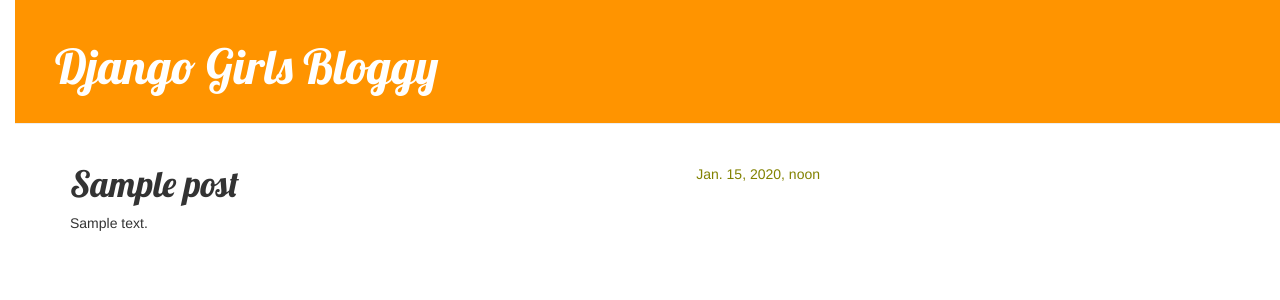
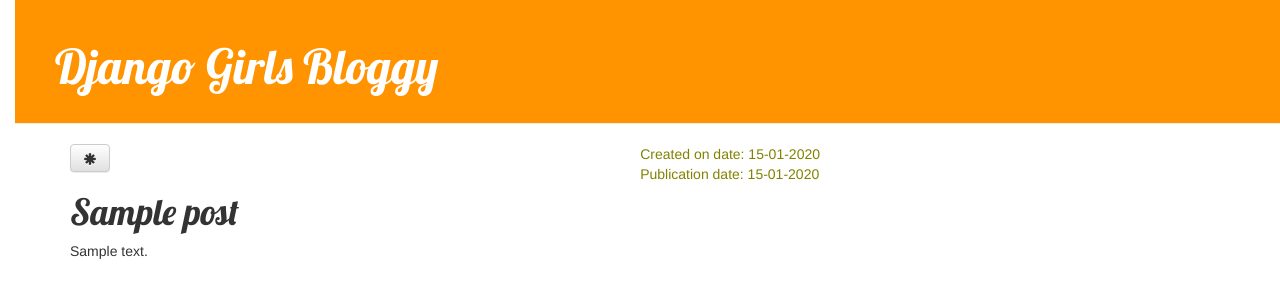
Before and after one commit to MGonen/my-first-blog, a Django app: page /post/1/ in a window 1280 px wide. Shown: the top 300 px of the page. Run offline with Django 3.2, Linux system fonts and the light colour scheme; tables that the repository leaves empty hold one stand-in row (values such as "Sample post"); some libraries are stand-ins or nearby versions.

Commit message:
Now the publication button is shown in case the post has no publicaion date, and when the publication date is in the future. but still not if the post is already published

```diff
--- a/blog/templates/blog/base.html
+++ b/blog/templates/blog/base.html
@@ -10,7 +10,7 @@
     </head>
     <body>
         <div class="page-header">
-            {% if user.is_authenticated %}:
+            {% if user.is_authenticated %}
                 <a href="{% url 'post_unpublished_list' %}" class="top-menu"><span class="glyphicon glyphicon-asterisk"></span></a>
                 <a href="{% url 'post_new' %}" class="top-menu"><span class="glyphicon glyphicon-plus"></span></a>
             {% endif %}
--- a/blog/templates/blog/post_detail.html
+++ b/blog/templates/blog/post_detail.html
@@ -2,17 +2,27 @@
 
 {% block content %}
     <div class="post">
-        {% if post.published_date %}
+        {% if already_published %}
             <div class="date">
                 {{ post.published_date }}
             </div>
+        {% else %}
+            <div class="date">
+                    Created on date: {{ post.created_date|date:"d-m-Y" }}<br/>
+                {% if post.published_date %}
+                    Publication date: {{ post.published_date|date:"d-m-Y" }}                 {% else %}
+                    No publication date yet
+                {% endif %}
+            </div>
+
+
+
         {% endif %}
         {% if user.is_authenticated %}
             <a class="btn btn-default" href="{% url 'post_edit' pk=post.pk %}"><span class="glyphicon glyphicon-pencil"></span></a>
             <a class="btn btn-default" href="{% url 'post_delete' pk=post.pk %}"><span class="glyphicon glyphicon-minus"></span></a>
         {% endif %}
-        {% if not post.published_date %}
-{#            <a class="btn btn-default" href="{% url 'post_edit' pk=post.pk %}"><span class="glyphicon glyphicon-asterisk"></span></a>#}
+        {% if not already_published %}
             <a class="btn btn-default" href="{% url 'post_publish' pk=post.pk %}"><span class="glyphicon glyphicon-asterisk"></span></a>
         {% endif %}
         <h1>{{ post.title }}</h1>
--- a/blog/templates/blog/post_list.html
+++ b/blog/templates/blog/post_list.html
@@ -6,7 +6,7 @@
                 {{ post.published_date }}
             </div>
             <h1><a href="{% url 'post_detail' pk=post.pk %}">{{ post.title }}</a></h1>
-            <p>{{ post.text|truncatechars:500 }}</p>
+            <p>{{ post.text|linebreaks|truncatechars:500 }}</p>
         </div>
     {% endfor %}
 {% endblock %}
--- a/blog/views.py
+++ b/blog/views.py
@@ -13,7 +13,12 @@
 
 def post_detail(request, pk):
     post = get_object_or_404(Post, pk=pk)
-    return render(request, 'blog/post_detail.html', {'post':post})
+
+    already_published = True
+    if not post.published_date or post.published_date > timezone.now():
+        already_published = False
+
+    return render(request, 'blog/post_detail.html', {'post':post, 'already_published':already_published})
 
 
 def post_new(request):
```
Also changed, not shown: blog/templates/blog/post_unpublished_list.html (+2 -6 lines).
